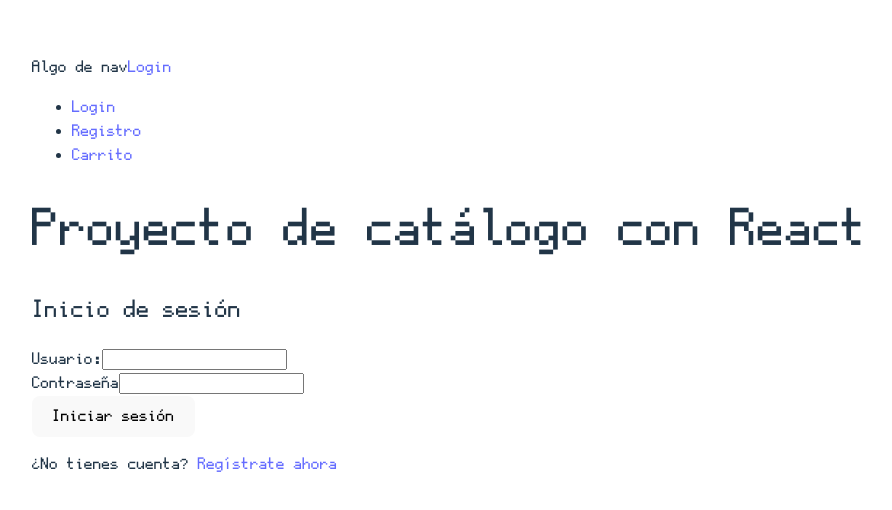
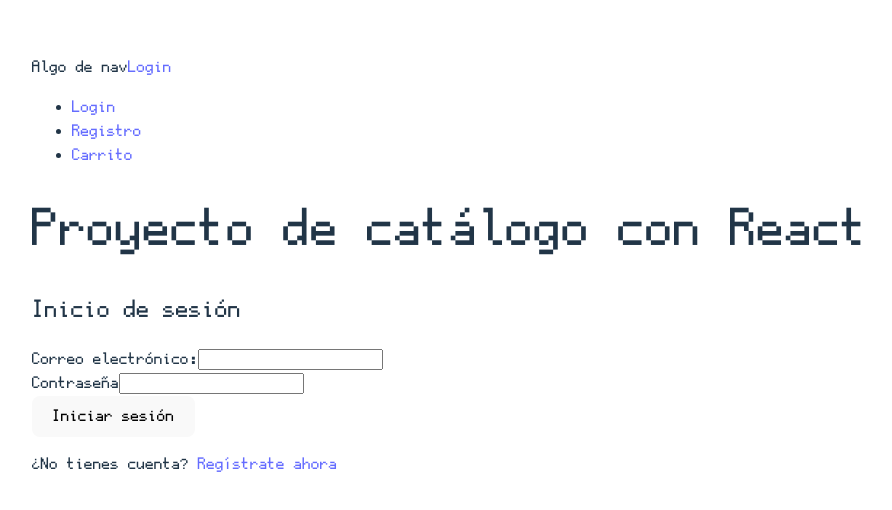
Before and after one commit to moramunozclara/catalogo-react, a React (Vite) app: page / in a window 1280 px wide. Shown: the part 158-668 px from the top of the page, without its empty margins (0-892 px from the left). Built offline with nearby package versions, Linux system fonts and the light colour scheme.

Commit message:
add useUser

```diff
--- /dev/null
+++ b/src/hooks/useUser.jsx
@@ -0,0 +1,39 @@
+import { createContext, useContext, useState, useEffect } from "react";
+
+// crear un contexto de usuario
+const UserContext = createContext();
+
+// crear un provider  y exportarlo para usarlo en main.jsx
+//      (funcionalidades para nuestro contexto)
+export function UserProvider({children}) {
+
+        const [user, setUser] = useState(null);
+
+        const login = (data) => {
+            console.log("Estoy en login");
+            setUser(data)
+        }
+        const register = () => {
+            console.log("Estoy en registro")
+
+
+        }
+        const logout = () => {
+            console.log("Estoy en salir")
+
+        }
+
+ return (
+        <UserContext.Provider value={{user, login, register, logout}}>
+        {children}
+        </UserContext.Provider>
+ )
+}
+
+//  crear un Custom Hook para usar nuestro contexto de usuario
+// se exporta para poder usarlo desde cualquier componente
+export function useUser() {
+
+    return useContext(UserContext);
+
+}
--- a/src/pages/Catalogo.jsx
+++ b/src/pages/Catalogo.jsx
@@ -7,6 +7,13 @@ import { CarritoContext } from '../Layout';
 // sfc
 const Catalogo = () => {
     const [productos, setProductos] = useState([]);
+
+    const [nuevoProducto, setNuevoProducto] = useState({
+        name:"",
+        description:"",
+        servicesList: {}
+    });
+
     const { carrito, agregarCarrito, eliminarDelCarrito } = useContext(CarritoContext);
     // const [filtro, setFiltro] = useState("");
 
@@ -39,6 +46,25 @@ const Catalogo = () => {
     const estaEnCarrito = (producto) => {
         return carrito.some(item => item.name === producto.name);
     };
+
+
+
+    const handleChange = (e) => {
+        let {name, value} = e.target;
+
+
+        if(e.target.type == "checkbox"){
+            value = e.target.checked;
+            console.log("Checkbox value es:", value);
+        }
+
+        // setFormData({ ...formData, [name]:value });
+        setFormData( prevData => ({ ...prevData, [name]: value}));
+
+        // Limpiar error cuando el usuario empieza a escribir/seleccionar
+        setErrores( prevErrores => ({ ...prevErrores, [name]: ""}))
+
+    }
 
     return (
             <>
--- a/src/pages/FormularioDeRegistro.jsx
+++ b/src/pages/FormularioDeRegistro.jsx
@@ -72,10 +72,9 @@ const FormularioDeRegistro = () => {
         }
 
         // setFormData({ ...formData, [name]:value });
-        setFormData( prevData => ({ ...prevData, [name]: value}));
+        // setFormData( prevData => ({ ...prevData, [name]: value}));
+        setFormData ( {...formData, [name]: value} ); /// es correcto??
 
-        // Limpiar error cuando el usuario empieza a escribir/seleccionar
-        setErrores( prevErrores => ({ ...prevErrores, [name]: ""}))
 
     }
 
@@ -144,6 +143,7 @@ const FormularioDeRegistro = () => {
                 //debug={true}
             />
 
+            {/* casilla de Acepta Términos y Condiciones  */}
             <Checkbox
                 name="aceptaTerminos"
                 label="Acepta Términos:"  // en español (es la parte visible)
--- a/src/pages/Login.jsx
+++ b/src/pages/Login.jsx
@@ -16,26 +16,12 @@ const Login = () => {
 
         // formData = todos los datos de mi formulario
         const [formData, setFormData] = useState({
-            user: "",
+            email: "",
             password: "",
         });
         const [errores, setErrores] = useState ({});
 
     // ---------------------------------------
-
-    // const handleSubmit = (e) => {
-
-    //     e.preventDefault();
-
-    //     // Validación: asegurarse de que user y password tengan más de 0 caracteres
-    //     if (formData.user.length > 0 && formData.password.length > 0) {
-    //       // Redirigir a la página de Home si la longitud es mayor que 0
-    //       navigate('/home');
-    //     } else {
-    //       // Mostrar un mensaje de error si alguno de los campos está vacío
-    //       alert('Por favor, ingresa un usuario y una contraseña válidos');
-    //     }
-
 
         const handleSubmit = (e) => {
             e.preventDefault();
@@ -43,7 +29,6 @@ const Login = () => {
 
             // si existe algún error, guardarlo en errores
             // si no, mostrar resultado por consola
-
 
             // INFORME DE LOS DATOS EN LA CONSOLA CUANDO NO HAYA ERRORES
             if( Object.keys(listaErrores).length === 0 ){
@@ -64,11 +49,11 @@ const Login = () => {
                 console.log("Checkbox value es:", value);
             }
 
-            // setFormData({ ...formData, [name]:value });
-            setFormData( prevData => ({ ...prevData, [name]: value}));
+            setFormData({ ...formData, [name]:value });
 
+            // setFormData( prevData => ({ ...prevData, [name]: value}));
             // Limpiar error cuando el usuario empieza a escribir/seleccionar
-            setErrores( prevErrores => ({ ...prevErrores, [name]: ""}))
+            // setErrores( prevErrores => ({ ...prevErrores, [name]: ""}))
 
         }
 
@@ -91,15 +76,15 @@ const Login = () => {
 
             {/* input de User / Usuario */}
             <Input
-                name="user"
-                label="Usuario:" // en español (es la parte visible)
-                type="text"
-                autocomplete="username"
+                name="email"
+                label="Correo electrónico:" // en español (es la parte visible)
+                type="email"
+                autocomplete="email"
 
-                value={formData.user}
+                value={formData.email}
                 onChange={handleChange}
 
-                error={errores.user}
+                error={errores.email}
                 className="textRed"
                 // debug={true}
             />
```
Also changed, not shown: src/main.jsx (+6 -1 lines), 1 other file (tests, documents, lock files or other folders).
